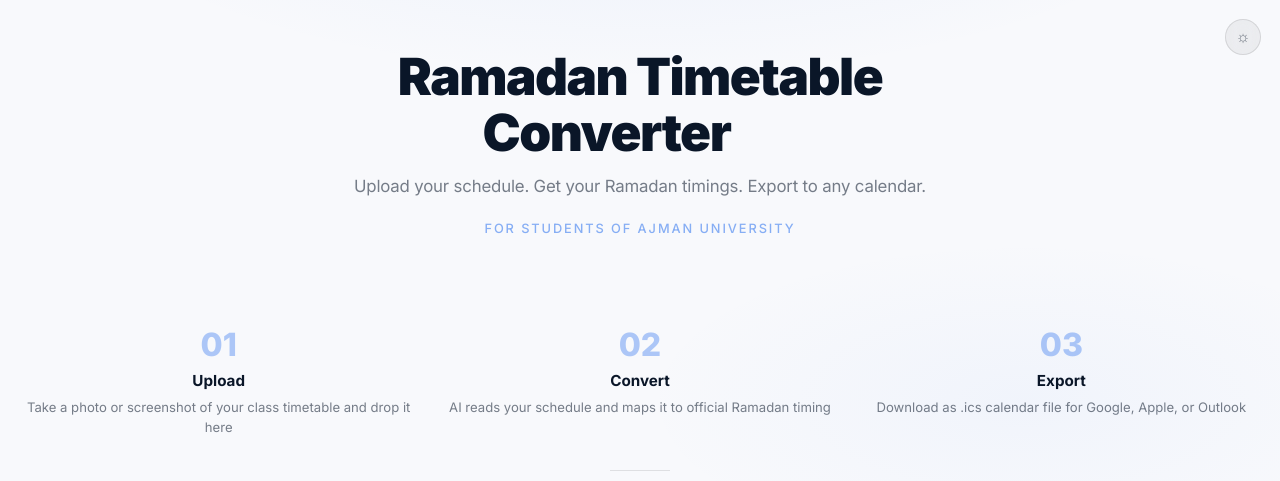
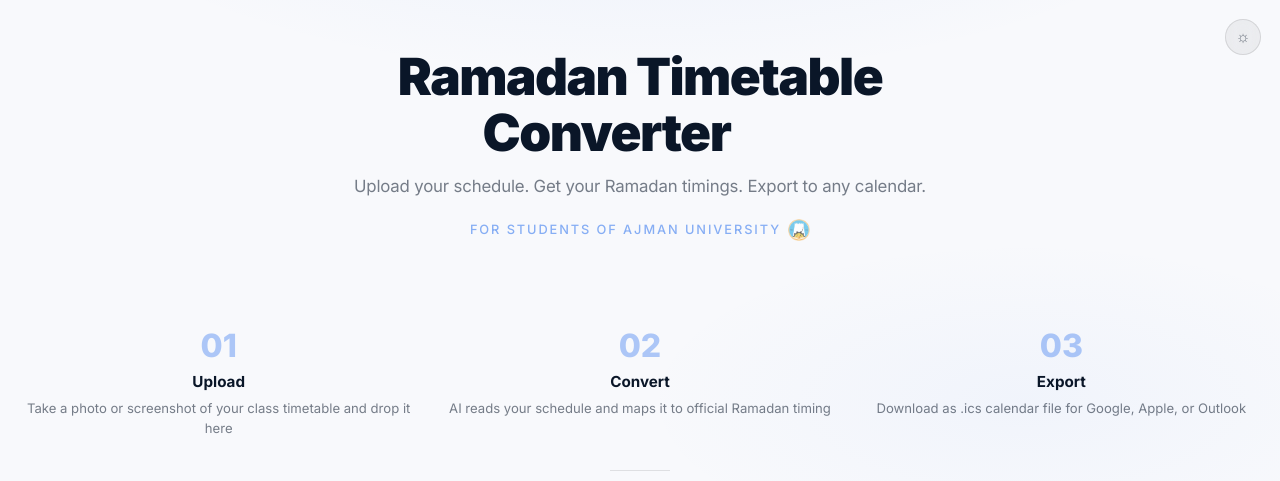
Before and after one commit to muhnehh/ramadan-timetable-converter, a FastAPI app: page / in a window 1280 px wide. Shown: the top 481 px of the page. Run offline with FastAPI, Linux system fonts and the light colour scheme.

Commit message:
Add Ajman University logo to header badge

```diff
--- a/templates/index.html
+++ b/templates/index.html
@@ -155,7 +155,9 @@
             letter-spacing: -0.01em;
         }
         header .uni-badge {
-            display: inline-block;
+            display: inline-flex;
+            align-items: center;
+            gap: 0.45rem;
             margin-top: 1.2rem;
             color: var(--accent);
             font-size: 0.8rem;
@@ -163,6 +165,11 @@
             letter-spacing: 0.15em;
             text-transform: uppercase;
             opacity: 0.6;
+        }
+        header .uni-badge .uni-logo {
+            width: auto;
+            height: 22px;
+            display: block;
         }
 
         /* ---- Container ---- */
@@ -727,7 +734,10 @@
 <header>
     <h1>Ramadan Timetable<br>Converter<span class="moon-icon">&#127769;</span></h1>
     <p class="subtitle">Upload your schedule. Get your Ramadan timings. Export to any calendar.</p>
-    <span class="uni-badge">For Students of Ajman University</span>
+    <span class="uni-badge">
+        <span>For Students of Ajman University</span>
+        <img class="uni-logo" src="/static/AU_SECONDARY_LOGO.png" alt="Ajman University logo">
+    </span>
 </header>
 
 <div class="container">
```
Also changed, not shown: static/AU_SECONDARY_LOGO.png (added).
